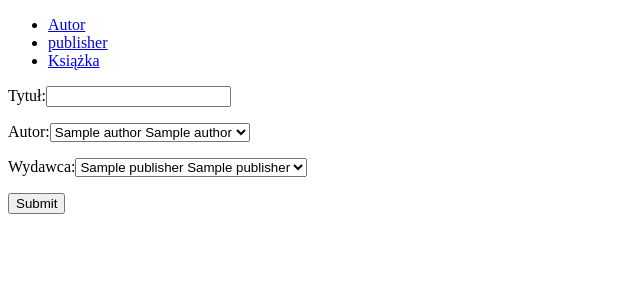
After one commit to rchrobo/Biblioteka_ONL_PYT_W_04, a Flask app: page /book/ in a window 1280 px wide. The commit adds this page. Shown: the top 300 px of the page, without its empty margins (0-640 px from the left). Run offline with Flask 2, Linux system fonts and the light colour scheme; a database or web service that is not in the repository returns one stand-in record (values such as "Sample title"); some libraries are stand-ins or nearby versions.

Commit message:
add book start and fix publisher my mistacke

```diff
--- a/main.py
+++ b/main.py
@@ -27,12 +27,20 @@ def edit_author(id):
 
 @app.route("/publisher/", methods=['GET', 'POST'])
 def publisher():
-    if request.method == 'GET':
-        create_publisher(request.form['first_name'], request.form['last_name'])
+    if request.method == 'POST':
+        create_publisher(request.form['name'], request.form['city'])
 
     data = get_all_publishers()
     return render_template('publisher.html', publishers=data)
 
 
+@app.route("/book/", methods=['POST', 'GET'])
+def book():
+    authors = get_all_authors()
+    publishers = get_all_publishers()
+    return render_template("book.html", authors=authors, publishers=publishers)
+
+
+
 if __name__ == '__main__':
     app.run()
--- a/sql_funk.py
+++ b/sql_funk.py
@@ -11,7 +11,7 @@ def create_author(first_name, last_name):
 
 def create_publisher(name, city):
     sql = f"""
-    INSERT INTO author (name, city) VALUES ('{name}', '{city}');
+    INSERT INTO publisher (name, city) VALUES ('{name}', '{city}');
     """
     sikorka = connect()
     alibaba = sikorka.cursor()
--- a/templates/base.html
+++ b/templates/base.html
@@ -12,6 +12,9 @@
     <li>
         <a href="/publisher/">publisher</a>
     </li>
+    <li>
+        <a href="/book/">Książka</a>
+    </li>
 </ul>
 {%block zawartosc%}
 
--- /dev/null
+++ b/templates/book.html
@@ -0,0 +1,28 @@
+{%extends 'base.html'%}
+
+{%block zawartosc%}
+    <form method="post">
+        <p>Tytuł:<input type="text" name="title"> </p>
+        <p>Autor:<select name="author_id">
+            {%for author in authors %}
+                <option value="{{author.0}}">{{author.1}} {{author.2}}</option>
+            {%endfor%}
+        </select> </p>
+        <p>Wydawca:<select name="publisher_id">
+            {%for publisher in publishers %}
+                <option value="{{publisher.0}}">{{publisher.1}} {{publisher.2}}</option>
+            {%endfor%}
+        </select> </p>
+        <p><input type="submit" > </p>
+    </form>
+
+<p>
+<!--<ul>-->
+<!--    {% for author in authors %}-->
+<!--        <li> <a href="/autor/{{author.0}}/"> {{author.1}} {{author[2]}}</a></li>-->
+<!--    {%endfor%}-->
+
+<!--</ul>-->
+
+</p>
+{%endblock%}
```
